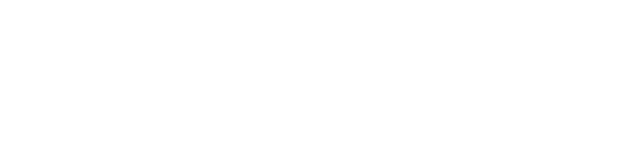
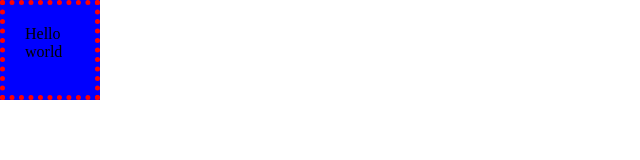
Before and after one commit to karimovasr/di, a plain HTML site: page index.html in a window 1280 px wide. Shown: the whole page, without its empty margins (0-640 px from the left). Drawn offline with Linux system fonts and the light colour scheme.

Commit message:
fit: love

```diff
--- a/index.html
+++ b/index.html
@@ -4,9 +4,12 @@
   <meta charset="UTF-8">
   <meta http-equiv="X-UA-Compatible" content="IE=edge">
   <meta name="viewport" content="width=device-width, initial-scale=1.0">
+  <link rel="stylesheet" href="style.css">
   <title>Document</title>
 </head>
 <body>
-
+  <div class="block">
+    <p> Hello world </p>
+  </div>
 </body>
 </html>
--- /dev/null
+++ b/style.css
@@ -0,0 +1,13 @@
+* {
+  margin: 0;
+  padding: 0;
+}
+
+.block {
+  width: 100px;
+  height: 100px;
+  background-color: blue;
+  border: 5px dotted red;
+  padding: 20px;
+  box-sizing: border-box;
+}
```
